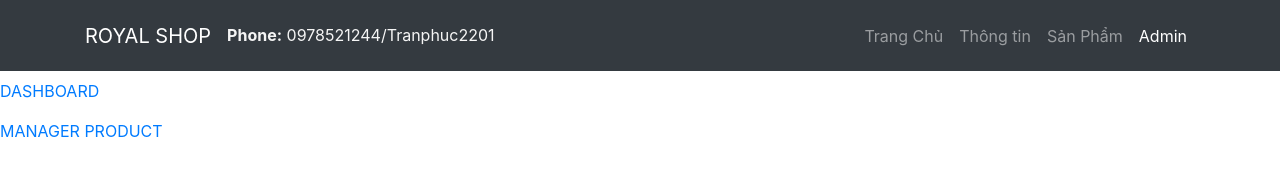
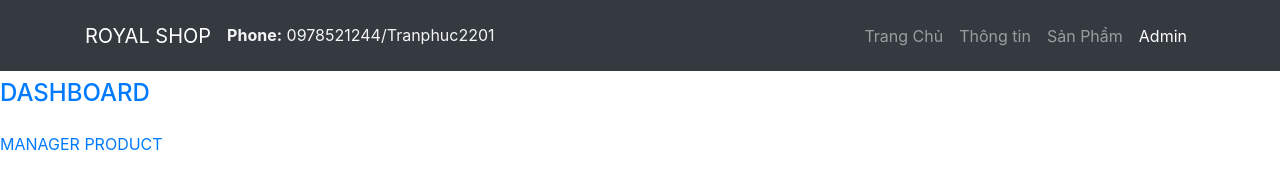
Before and after one commit to Tranphuc2201/angular-assignment_phuctdph09004, an Angular app: page /admin/dashboard in a window 1280 px wide. Shown: the top 169 px of the page. Built offline with nearby package versions, Linux system fonts and the light colour scheme; a web font is replaced by a local one.

Commit message:
1 file modified

```diff
--- a/src/app/admin/index-admin/index-admin.component.html
+++ b/src/app/admin/index-admin/index-admin.component.html
@@ -19,7 +19,7 @@
       <li class="nav-item">
         <a class="nav-link" routerLink="/admin/dashboard">
           <i class="fas fa-fw fa-table"></i>
-          <span>DASHBOARD</span></a>
+           <h4 class="text-uppercase text-strong margin-top-30">DASHBOARD</h4></a>
       </li>
       <li class="nav-item">
         <a class="nav-link" routerLink="/admin/product">
```
